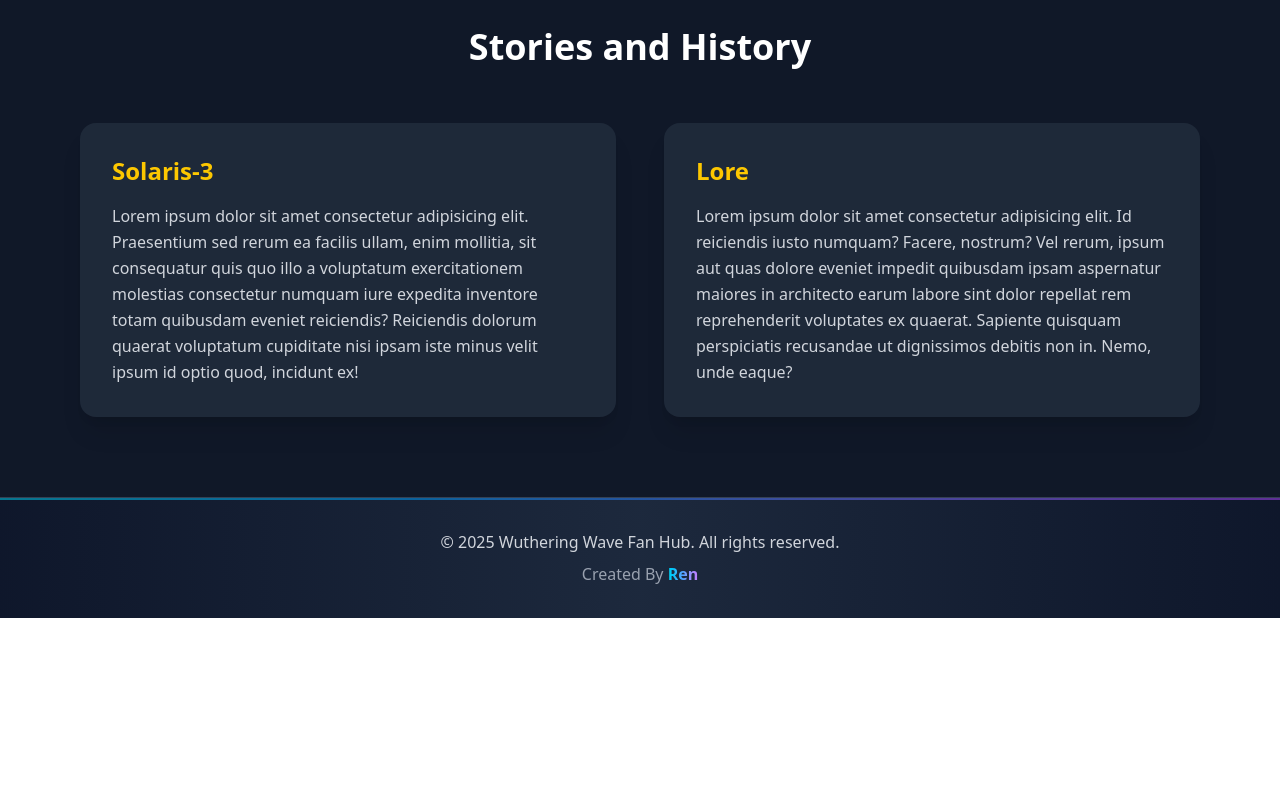
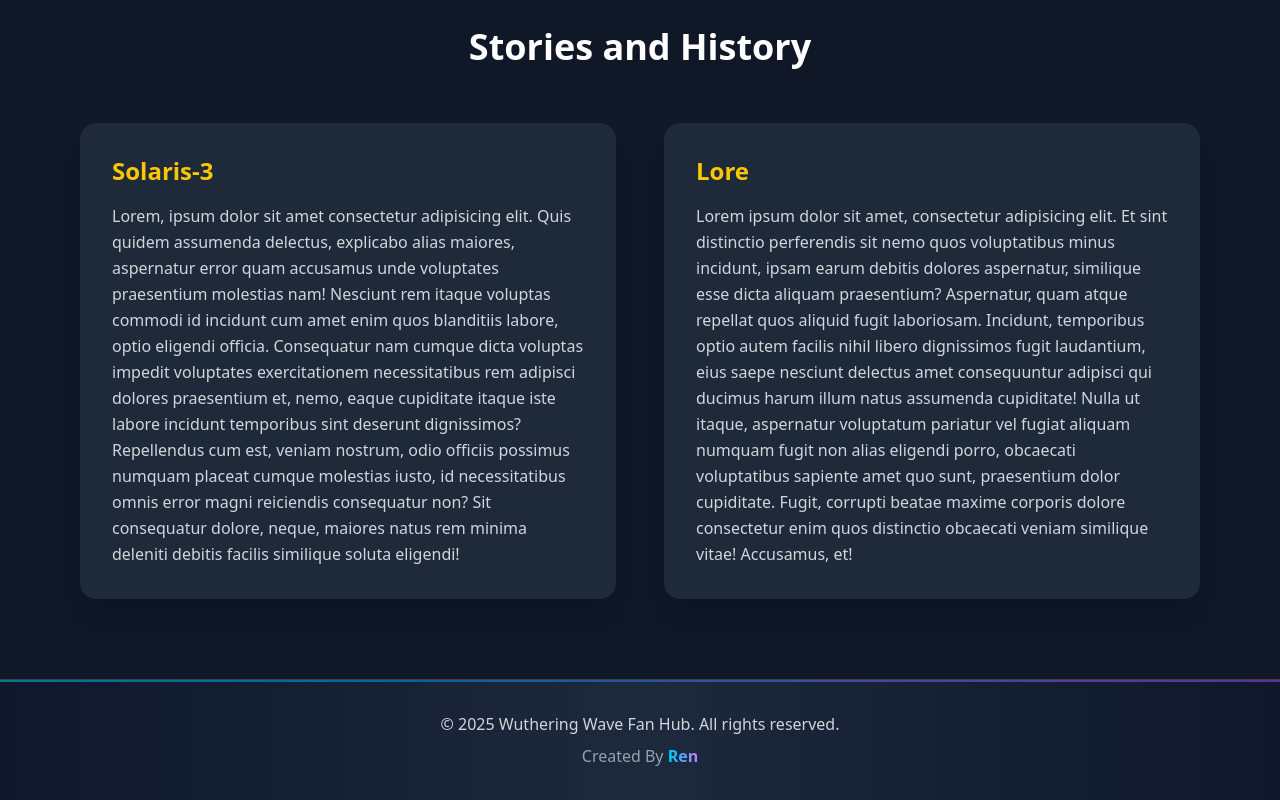
Before and after one commit to stevanu/Wuwa-FunHub, a React (Vite) app: page / in a window 1280 px wide. Shown: the part 5679-6479 px from the top of the page. Before the commit the page ends 6297 px from the top, so only its background shows below. Built offline with nearby package versions, Linux system fonts and the light colour scheme.

Commit message:
update deeper

```diff
--- a/src/App.jsx
+++ b/src/App.jsx
@@ -3,7 +3,7 @@ import Deeper from "./components/Deeper";
 import Footer from "./components/Footer";
 import Hero from "./components/Hero";
 import Home from "./components/Home";
-import CharacterDetail from "./components/CharacterDetail"; // halaman detail
+import CharacterDetail from "./components/CharacterDetail";
 import "./index.css";
 
 function App() {
--- a/src/components/AnimatedContent.jsx
+++ b/src/components/AnimatedContent.jsx
@@ -38,7 +38,7 @@ export const AnimatedContent = ({
           scrollTrigger: {
             trigger: el.current,
             start: "top 95%",
-            // end bisa kamu hapus atau tetap
+            // end bisa di hapus atau tetap
             once: true, // <--- animasi cuma jalan 1x
             // toggleActions: "play none none none", // opsional, bisa pakai ini juga
             markers: false,
--- a/src/components/CharacterDetail.jsx
+++ b/src/components/CharacterDetail.jsx
@@ -24,7 +24,7 @@ function CharacterDetail() {
           className="w-full max-w-lg rounded-lg shadow-lg mb-8"
         />
 
-        {/* Info Dasar */}
+        {/* Info */}
         <p className="text-lg mb-4">
           <span className="font-bold">Role:</span> {character.role}
         </p>
--- a/src/components/Deeper.jsx
+++ b/src/components/Deeper.jsx
@@ -13,13 +13,19 @@ function Deeper() {
               Solaris-3
             </h3>
             <p className="text-gray-300 leading-relaxed">
-              Lorem ipsum dolor sit amet consectetur adipisicing elit.
-              Praesentium sed rerum ea facilis ullam, enim mollitia, sit
-              consequatur quis quo illo a voluptatum exercitationem molestias
-              consectetur numquam iure expedita inventore totam quibusdam
-              eveniet reiciendis? Reiciendis dolorum quaerat voluptatum
-              cupiditate nisi ipsam iste minus velit ipsum id optio quod,
-              incidunt ex!
+              Lorem, ipsum dolor sit amet consectetur adipisicing elit. Quis
+              quidem assumenda delectus, explicabo alias maiores, aspernatur
+              error quam accusamus unde voluptates praesentium molestias nam!
+              Nesciunt rem itaque voluptas commodi id incidunt cum amet enim
+              quos blanditiis labore, optio eligendi officia. Consequatur nam
+              cumque dicta voluptas impedit voluptates exercitationem
+              necessitatibus rem adipisci dolores praesentium et, nemo, eaque
+              cupiditate itaque iste labore incidunt temporibus sint deserunt
+              dignissimos? Repellendus cum est, veniam nostrum, odio officiis
+              possimus numquam placeat cumque molestias iusto, id necessitatibus
+              omnis error magni reiciendis consequatur non? Sit consequatur
+              dolore, neque, maiores natus rem minima deleniti debitis facilis
+              similique soluta eligendi!
             </p>
           </div>
           <div className="bg-gray-800 p-8 rounded-2xl shadow-xl hover:shadow-yellow-600/30 transition-shadow">
@@ -27,12 +33,18 @@ function Deeper() {
               Lore
             </h3>
             <p className="text-gray-300 leading-relaxed">
-              Lorem ipsum dolor sit amet consectetur adipisicing elit. Id
-              reiciendis iusto numquam? Facere, nostrum? Vel rerum, ipsum aut
-              quas dolore eveniet impedit quibusdam ipsam aspernatur maiores in
-              architecto earum labore sint dolor repellat rem reprehenderit
-              voluptates ex quaerat. Sapiente quisquam perspiciatis recusandae
-              ut dignissimos debitis non in. Nemo, unde eaque?
+              Lorem ipsum dolor sit amet, consectetur adipisicing elit. Et sint
+              distinctio perferendis sit nemo quos voluptatibus minus incidunt,
+              ipsam earum debitis dolores aspernatur, similique esse dicta
+              aliquam praesentium? Aspernatur, quam atque repellat quos aliquid
+              fugit laboriosam. Incidunt, temporibus optio autem facilis nihil
+              libero dignissimos fugit laudantium, eius saepe nesciunt delectus
+              amet consequuntur adipisci qui ducimus harum illum natus assumenda
+              cupiditate! Nulla ut itaque, aspernatur voluptatum pariatur vel
+              fugiat aliquam numquam fugit non alias eligendi porro, obcaecati
+              voluptatibus sapiente amet quo sunt, praesentium dolor cupiditate.
+              Fugit, corrupti beatae maxime corporis dolore consectetur enim
+              quos distinctio obcaecati veniam similique vitae! Accusamus, et!
             </p>
           </div>
         </div>
```
